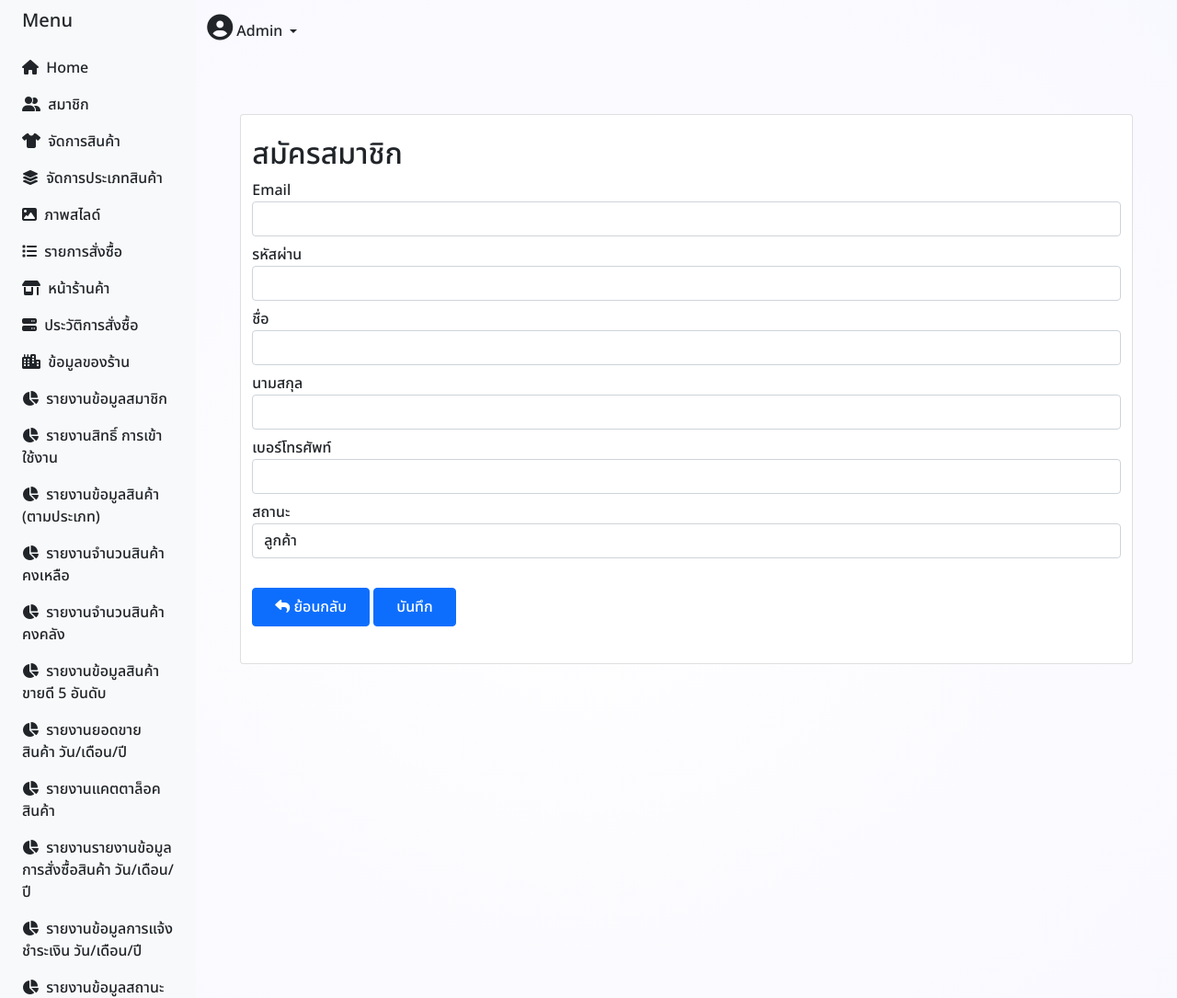
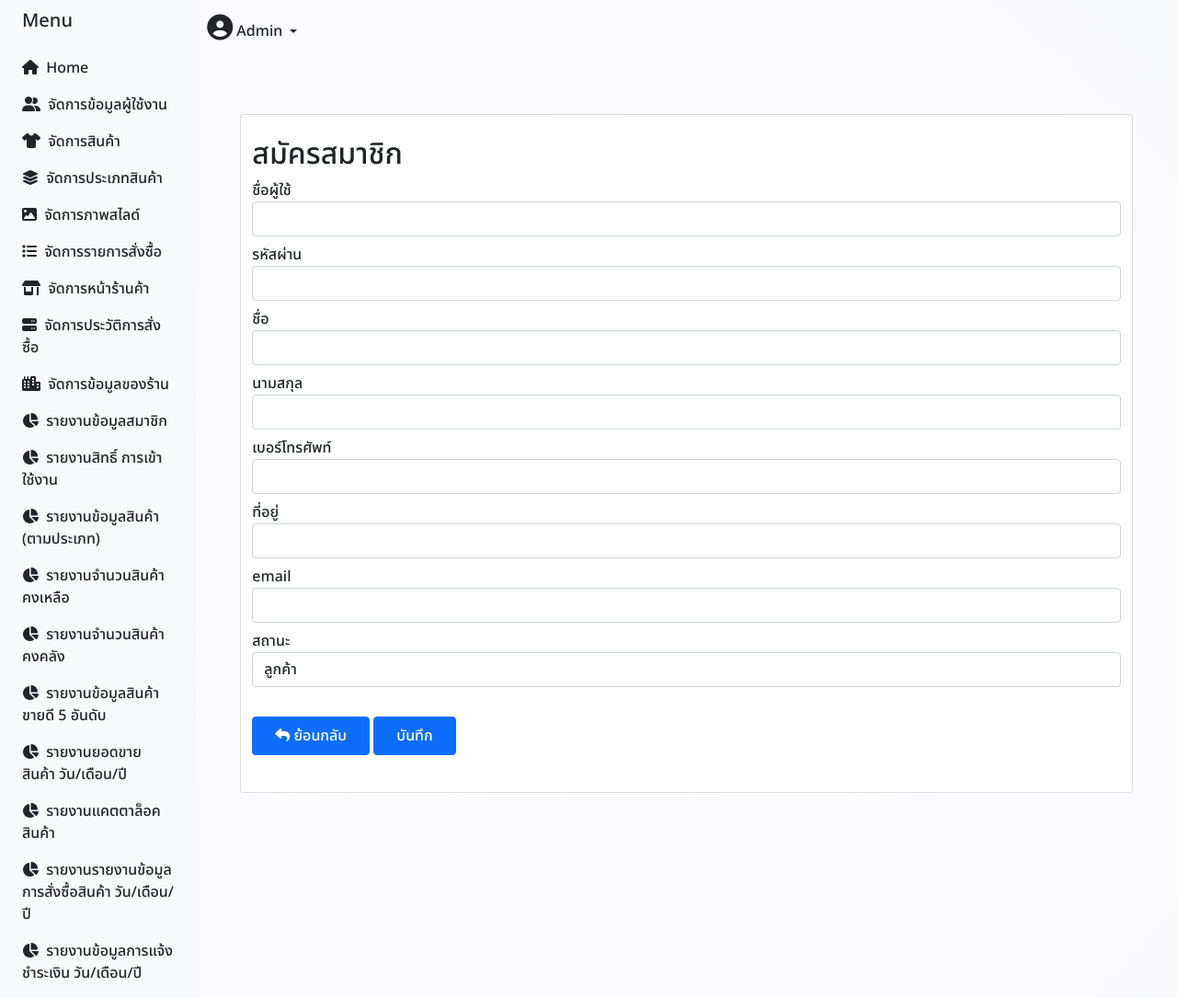
Before and after one commit to iitodoii/project_1, a PHP site: page /admin/index_admin.php?p=new in a window 1280 px wide. Shown: the top 1085 px of the page at 92% size. Run offline with PHP 8.4, Linux system fonts and the light colour scheme; a user stored in the database is signed in; data comes from the database, SQL or seed files in the repository.

Commit message:
Update add email,address,menu name

```diff
--- a/admin/ManageAdmin.php
+++ b/admin/ManageAdmin.php
@@ -30,7 +30,7 @@ body {
                             <div class="header">
                             <div class="card">
                             <div class="card-header py-3 d-flex flex-row align-items-center justify-content-between">
-                                <h3 class="title">จัดการบัญชี</h3>
+                                <h3 class="title">จัดการข้อมูลผู้ใช้งาน</h3>
                                 <a href="index_admin.php?p=new" class="pull-right btn btn-primary"><span class="glyphicon glyphicon-plus"></span> เพิ่มสมาชิก</a>
                             </div>
 
@@ -51,6 +51,8 @@ body {
                                     	<th width="15%"><b>ชื่อ</b></th>
                                     	<th width="15%"><b>นามสกุล</b></th>
                                     	<th width="15%"><b>เบอร์โทร</b></th>
+                                    	<th width="15%"><b>อีเมล์</b></th>
+                                    	<th width="15%"><b>ที่อยู่</b></th>
                                         <th width="15%"><b>สถานะ</b></th>
                                         <th width="15%"><b>แก้ไข</b></th>
                                     </thead>
@@ -65,6 +67,8 @@ body {
                                         	<td><?php echo $result["Firstname"];?></td>
                                         	<td><?php echo $result["Lastname"];?></td>
                                             <td><?php echo $result["Tel"];?></td>
+                                            <td><?php echo $result["email"];?></td>
+                                            <td><?php echo $result["Add_user"];?></td>
                                             <td><?php if($result["Userlevel"]==1){
                                                 echo 'Admin';
                                             }else{
--- a/admin/index_admin.php
+++ b/admin/index_admin.php
@@ -133,10 +133,10 @@ if (empty($_SESSION["ID"]) || $_SESSION["Userlevel"] != 1) {
                             } elseif ($page == 'report_ship') {
                                 require_once('report_ship.php');
                             } else {
-                                require_once('home.php');
+                                // require_once('home.php');
                             }
                         } else {
-                            require_once('home.php');
+                            // require_once('home.php');
                         }
                         ?>
 
--- a/admin/nav_menu.php
+++ b/admin/nav_menu.php
@@ -23,7 +23,7 @@ body {
                     </li>
                     <li>
                         <a href="index_admin.php?p=user" class="nav-link text-dark px-0 align-middle">
-                        <i class="fa-sharp fa-solid fa-user-group"></i> <span class="ms-1 d-none d-sm-inline">สมาชิก</span>
+                        <i class="fa-sharp fa-solid fa-user-group"></i> <span class="ms-1 d-none d-sm-inline">จัดการข้อมูลผู้ใช้งาน</span>
                         </a>
                     </li>
                     <li>
@@ -38,28 +38,28 @@ body {
                     </li>
                     <li class="nav-item">
                         <a href="index_admin.php?p=slide" class="nav-link text-dark align-middle px-0">
-                        <i class="fa-solid fa-image"></i> <span class="ms-1 d-none d-sm-inline">ภาพสไลด์</span>
+                        <i class="fa-solid fa-image"></i> <span class="ms-1 d-none d-sm-inline">จัดการภาพสไลด์</span>
                         </a>
                     </li>
                     <li>
                         <a href="index_admin.php?p=sell" class="nav-link text-dark px-0 align-middle">
-                        <i class="fa-solid fa-list"></i> <span class="ms-1 d-none d-sm-inline">รายการสั่งซื้อ</span>
+                        <i class="fa-solid fa-list"></i> <span class="ms-1 d-none d-sm-inline">จัดการรายการสั่งซื้อ</span>
                         </a>
                     </li>
 
                     <li>
                         <a href="../index.php" class="nav-link text-dark px-0 align-middle">
-                        <i class="fa-solid fa-shop"></i> <span class="ms-1 d-none d-sm-inline">หน้าร้านค้า</span>
+                        <i class="fa-solid fa-shop"></i> <span class="ms-1 d-none d-sm-inline">จัดการหน้าร้านค้า</span>
                         </a>
                     </li>
                     <li>
                         <a href="index_admin.php?p=re" class="nav-link px-0 text-dark align-middle">
-                        <i class="fa-solid fa-server"></i> <span class="ms-1 d-none d-sm-inline">ประวัติการสั่งซื้อ</span>
+                        <i class="fa-solid fa-server"></i> <span class="ms-1 d-none d-sm-inline">จัดการประวัติการสั่งซื้อ</span>
                         </a>
                     </li>
                     <li>
                         <a href="index_admin.php?p=connect" class="nav-link px-0 text-dark align-middle">
-                        <i class="fa-solid fa-city"></i> <span class="ms-1 d-none d-sm-inline">ข้อมูลของร้าน</span>
+                        <i class="fa-solid fa-city"></i> <span class="ms-1 d-none d-sm-inline">จัดการข้อมูลของร้าน</span>
                         </a>
                     </li>
                     <!-- <li>
--- a/admin/new_user.php
+++ b/admin/new_user.php
@@ -43,8 +43,8 @@ body{
 				<form class="login100-form validate-form" name ="form1" method="post" action="new_user.php" class="p-5 bg-white">
               <div class="form-group ">
                 <div class="mb-3 mb-md-2">
-                  <label class="font-weight-bold" for="username">Email</label>
-                  <input type="email" id="username" class="form-control" name="username" required >
+                  <label class="font-weight-bold" for="username">ชื่อผู้ใช้</label>
+                  <input type="text" id="username" class="form-control" name="username" required >
                 </div>
               </div>
               <div class="form-group ">
@@ -69,6 +69,18 @@ body{
                 <div class="mb-3 mb-md-2">
                   <label class="font-weight-bold" for="tel">เบอร์โทรศัพท์</label>
                   <input type="text" id="tel" class="form-control" name="tel" required >
+                </div>
+              </div>
+              <div class="form-group ">
+                <div class="mb-3 mb-md-2">
+                  <label class="font-weight-bold" for="address">ที่อยู่</label>
+                  <input type="text" id="address" class="form-control" name="address" required >
+                </div>
+              </div>
+              <div class="form-group ">
+                <div class="mb-3 mb-md-2">
+                  <label class="font-weight-bold" for="username">email</label>
+                  <input type="email" id="email" class="form-control" name="email" required >
                 </div>
               </div>
               <div class="form-group ">
@@ -107,6 +119,8 @@ if(isset($_POST["save"])){ //เมื่อกดปุ่ม save
     @$firstname = $_POST['firstname'];
     @$lastname = $_POST['lastname'];
     @$tel = $_POST['tel'];
+    @$address = $_POST['address'];
+    @$email = $_POST['email'];
     @$userlevel = $_POST['userlevel'];
 
     $pass = $password;
@@ -121,8 +135,8 @@ if(isset($_POST["save"])){ //เมื่อกดปุ่ม save
     }
 
     //คำสั่ง sql
-    @$sql1 = "INSERT INTO user(ID,Username,Password,Firstname,Lastname,Tel,Userlevel)
-         VALUES (null,'$username','$pass','$firstname','$lastname','$tel','$userlevel')";
+    @$sql1 = "INSERT INTO user(Username,Password,Firstname,Lastname,Tel,Add_user,email,Userlevel)
+         VALUES ('$username','$pass','$firstname','$lastname','$tel','$address','$email','$userlevel')";
 
         if(mysqli_query($conn,$sql1)){
           echo "<script>alert('บันทึก');window.location='index_admin.php?p=user';</script>";
--- a/admin/updateuserphp.php
+++ b/admin/updateuserphp.php
@@ -12,6 +12,8 @@ if(isset($_POST["save"])){ //เมื่อกดปุ่ม save
     @$firstname = $_POST['firstname'];
     @$lastname = $_POST['lastname'];
     @$tel = $_POST['tel'];
+    @$address = $_POST['address'];
+    @$email = $_POST['email'];
     @$userlevel = $_POST['userlevel'];
 
     $sql3 = "SELECT * FROM user
@@ -24,7 +26,7 @@ if(isset($_POST["save"])){ //เมื่อกดปุ่ม save
     if($password == ''){
         $pass = $password01;
         //คำสั่ง sql
-        @$sql1 = "UPDATE user SET Username ='$username' ,Password ='$pass',Firstname ='$firstname'
+        @$sql1 = "UPDATE user SET Username ='$username' ,Password ='$pass',Firstname ='$firstname',Add_user ='$address',email ='$email'
         ,Lastname ='$lastname',Tel='$tel',Userlevel='$userlevel'
         Where ID = '$ID'";
 
@@ -34,7 +36,7 @@ if(isset($_POST["save"])){ //เมื่อกดปุ่ม save
         }
     else{
     //คำสั่ง sql
-    @$sql1 = "UPDATE user SET Username ='$username' ,Password ='$password',Firstname ='$firstname'
+    @$sql1 = "UPDATE user SET Username ='$username' ,Password ='$password',Firstname ='$firstname',Add_user ='$address',email ='$email'
     ,Lastname ='$lastname',Tel='$tel',Userlevel='$userlevel'
     Where ID = '$ID'";
 
```
Also changed, not shown: admin/EditAdmin.php (+13 -1 lines), admin/report_sell_form01.php (+1 -9 lines).
